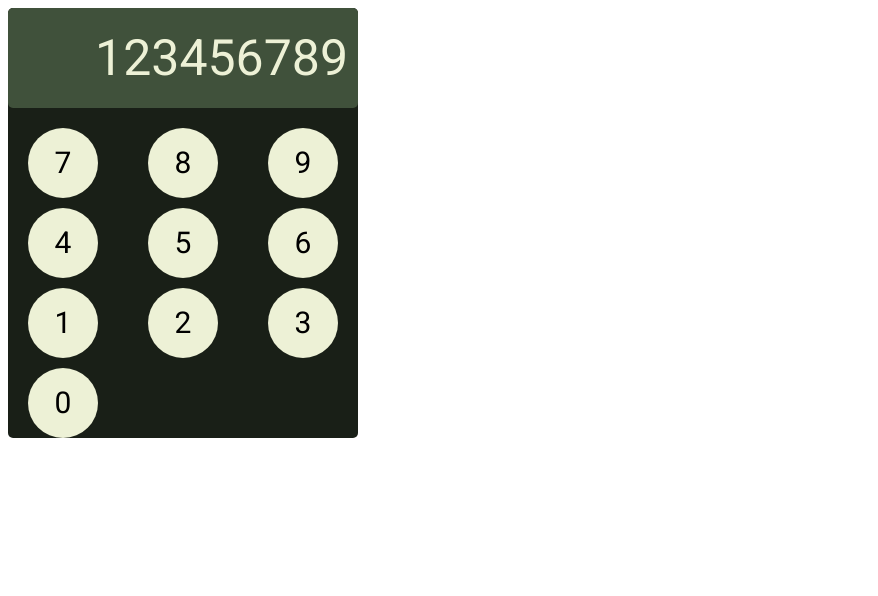
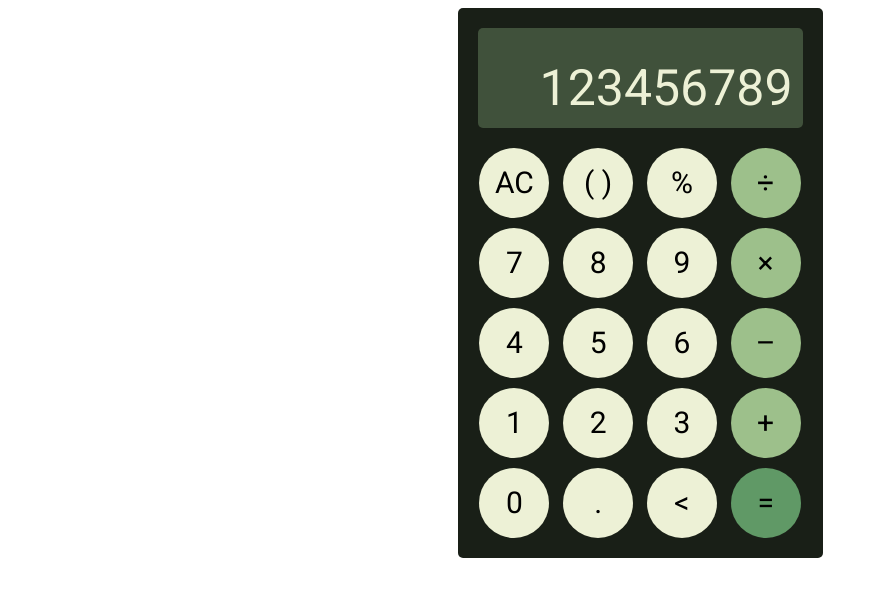
Before and after one commit to RyanAlcoran/calculator, a plain HTML site: page index.html in a window 1280 px wide. Shown: the whole page, without its empty margins (0-878 px from the left). Drawn offline with Linux system fonts and the light colour scheme.

Commit message:
Added styling

```diff
--- a/css/style.css
+++ b/css/style.css
@@ -1,35 +1,35 @@
 * {
 	font-family: 'Roboto', sans-serif;
 }
-.container{
 
-}
-.container-vert{
+.container-vert {
 	display: flex;
 	flex-direction: column;
-	width: 350px;
+	width: 325px;
+	margin: auto;
 	gap: 20px;
 	background-color: #191f17;
 	border-radius: 5px;
+	padding: 20px;
 }
-.results{
+.results {
 	text-align: right;
 	height: 100px;
 	font-size: 50px;
-	line-height: 100px;
+	line-height: 120px;
 	background-color: #40513B;
 	color: #EDF1D6;
 	border-radius: 5px;
 	padding: 0px 10px;
 }
-.buttons-grid{
+.buttons-grid {
 	display: grid;
-	grid-template-columns: repeat(3, 1fr);
+	grid-template-columns: repeat(4, 1fr);
 	/* grid-template-rows: repeat(3, 1fr); */
 	gap: 10px;
 }
 
-.btn{
+.btn {
 	background-color: #EDF1D6;
 	border-radius: 50px;
 	text-align: center;
@@ -40,3 +40,20 @@
 	font-size: 30px;
 	justify-self: center;
 }
+
+.btn:hover {
+	background-color: #fefff0;
+}
+
+.op {
+	background-color: #9DC08B;
+}
+.op:hover {
+	background-color: #c3f2ac;
+}
+.eq {
+	background-color: #609966;
+}
+.eq:hover {
+	background-color: #7ac481;
+}
--- a/index.html
+++ b/index.html
@@ -15,16 +15,26 @@
 			123456789
 		</div>
 		<div class="buttons-grid">
-			<div class="btn">7</div>
-			<div class="btn">8</div>
-			<div class="btn">9</div>
-			<div class="btn">4</div>
-			<div class="btn">5</div>
-			<div class="btn">6</div>
-			<div class="btn">1</div>
-			<div class="btn">2</div>
-			<div class="btn">3</div>
-			<div class="btn">0</div>
+			<div class="btn" data-value="clear">AC</div>
+			<div class="btn">( )</div>
+			<div class="btn">%</div>
+			<div class="btn op" data-value="divide">÷</div>
+			<div class="btn" data-value="7">7</div>
+			<div class="btn" data-value="8">8</div>
+			<div class="btn" data-value="9">9</div>
+			<div class="btn op" data-value="multiply">×</div>
+			<div class="btn" data-value="4">4</div>
+			<div class="btn" data-value="5">5</div>
+			<div class="btn" data-value="6">6</div>
+			<div class="btn op" data-value="subtract">–</div>
+			<div class="btn" data-value="1">1</div>
+			<div class="btn" data-value="2">2</div>
+			<div class="btn" data-value="3">3</div>
+			<div class="btn op" data-value="add">+</div>
+			<div class="btn" data-value="0">0</div>
+			<div class="btn" data-value=".">.</div>
+			<div class="btn" data-value="delete"><</div>
+			<div class="btn eq" data-value="operate">=</div>
 		</div>
 	</div>
 <script type="text/javascript" src="js/script.js"></script>
```
